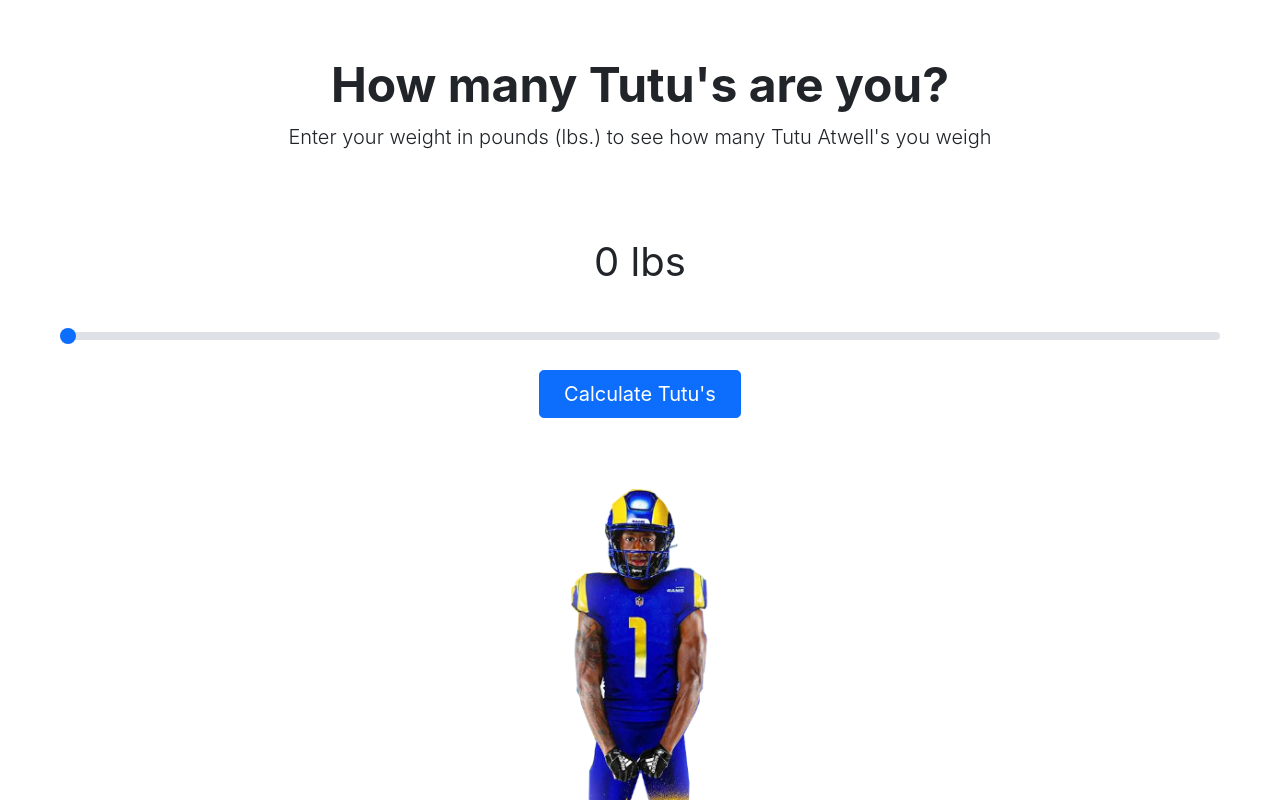
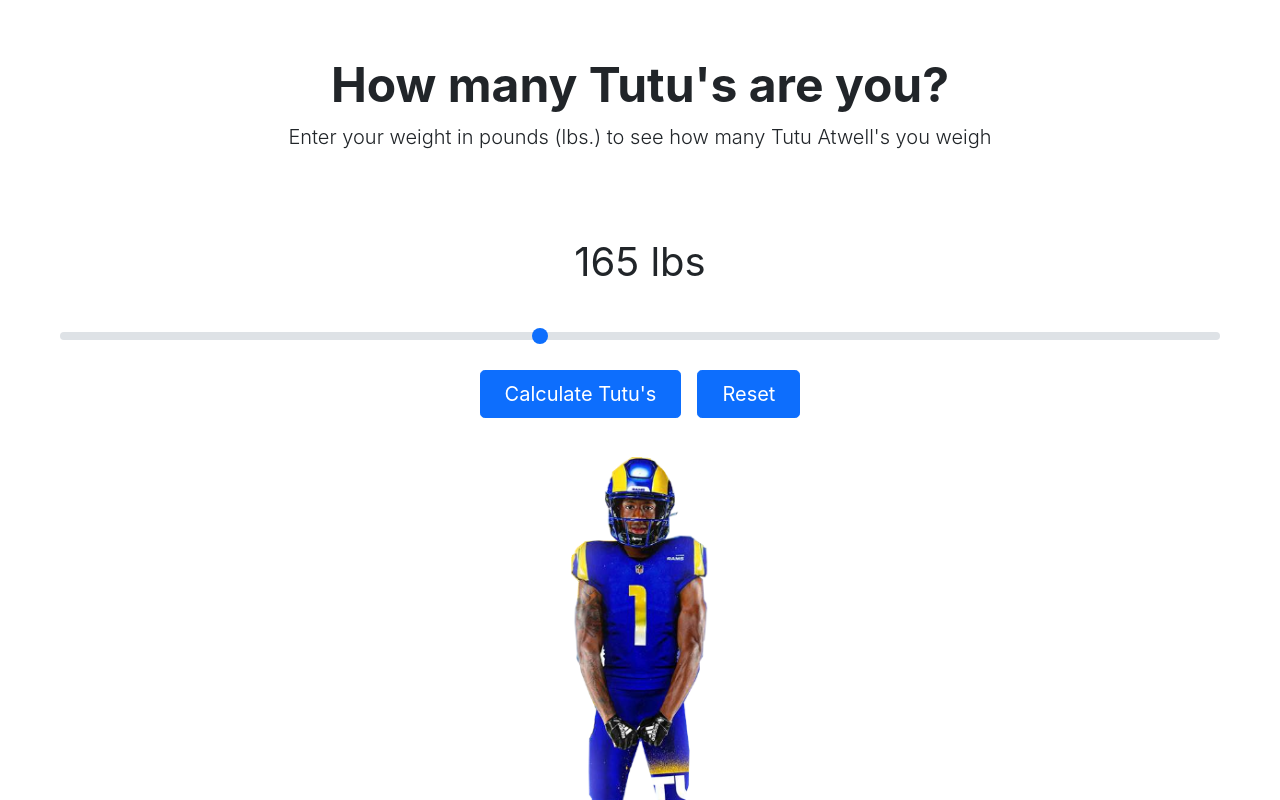
Before and after one commit to Dave-314land/tutu-calculator, a React (Create React App) app: page / in a window 1280 px wide. Shown: the top 800 px of the page. Built offline with nearby package versions, Linux system fonts and the light colour scheme.

Commit message:
added reset button and function to reset weight values and hide results

```diff
--- a/src/components/WeightCalculator.js
+++ b/src/components/WeightCalculator.js
@@ -2,7 +2,7 @@
 import tutuFull from "../img/Tutu-Atwell.png";
 
 function WeightCalculator() {
-  const [weight, setWeight] = useState(0);
+  const [weight, setWeight] = useState(165);
   const [userTutuWeight, setUserTutuWeight] = useState(0);
   const [showTutus, setShowTutus] = useState(false);
 
@@ -14,8 +14,14 @@
 
   const convertTutu = (e) => {
     calculateTutu();
-    setShowTutus(!showTutus);
+    setShowTutus(true);
     e.preventDefault();
+  };
+
+  const reset = () => {
+    setShowTutus(false);
+    setWeight(165);
+    setUserTutuWeight(0);
   };
 
   return (
@@ -39,13 +45,26 @@
               }}
             />
           </div>
-          <div className="mb-5">
+          <div
+            className="d-grid
+                        gap-3
+                        d-lg-flex
+                        justify-content-md-center
+                        my-3"
+          >
             <button
               type="button"
               onClick={convertTutu}
               className="btn btn-primary btn-lg px-4 gap-3"
             >
               Calculate Tutu's
+            </button>
+            <button
+              type="button"
+              onClick={reset}
+              className="btn btn-primary btn-lg px-4 gap-3"
+            >
+              Reset
             </button>
           </div>
         </form>
```
